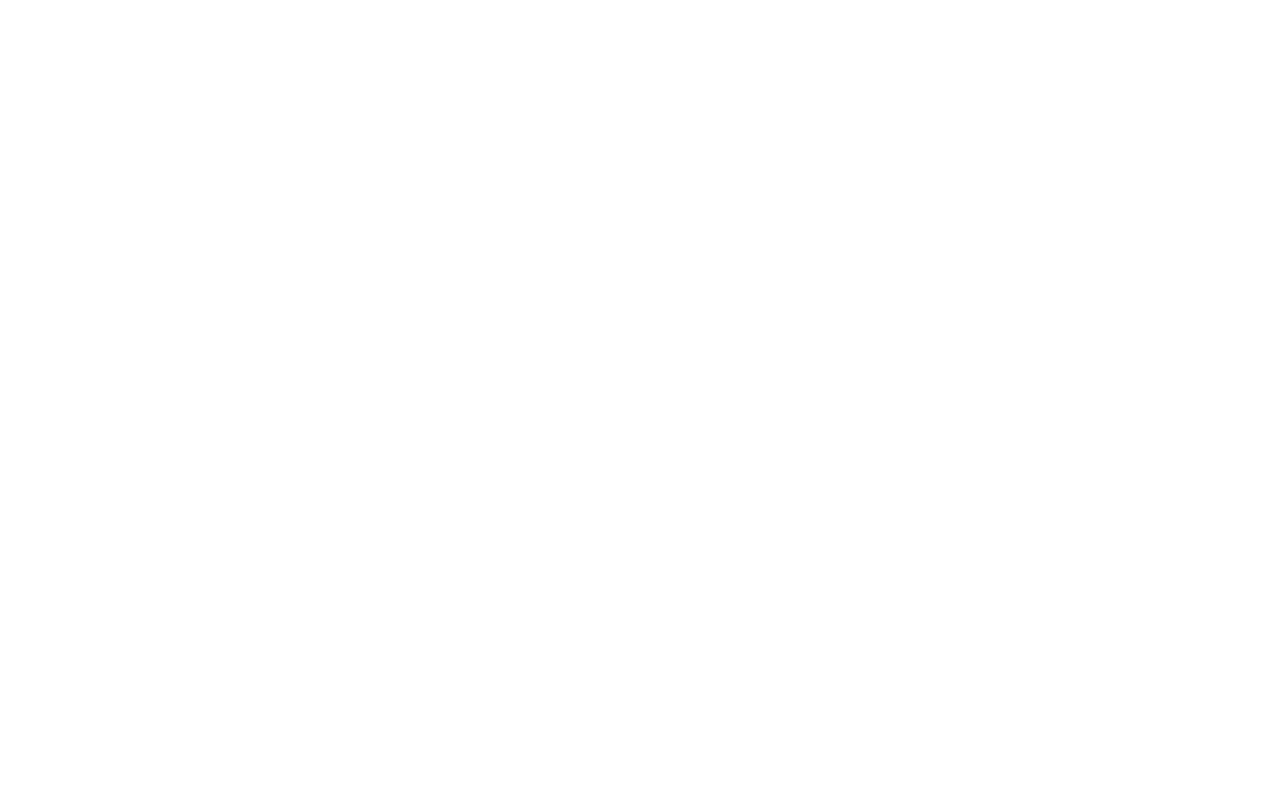
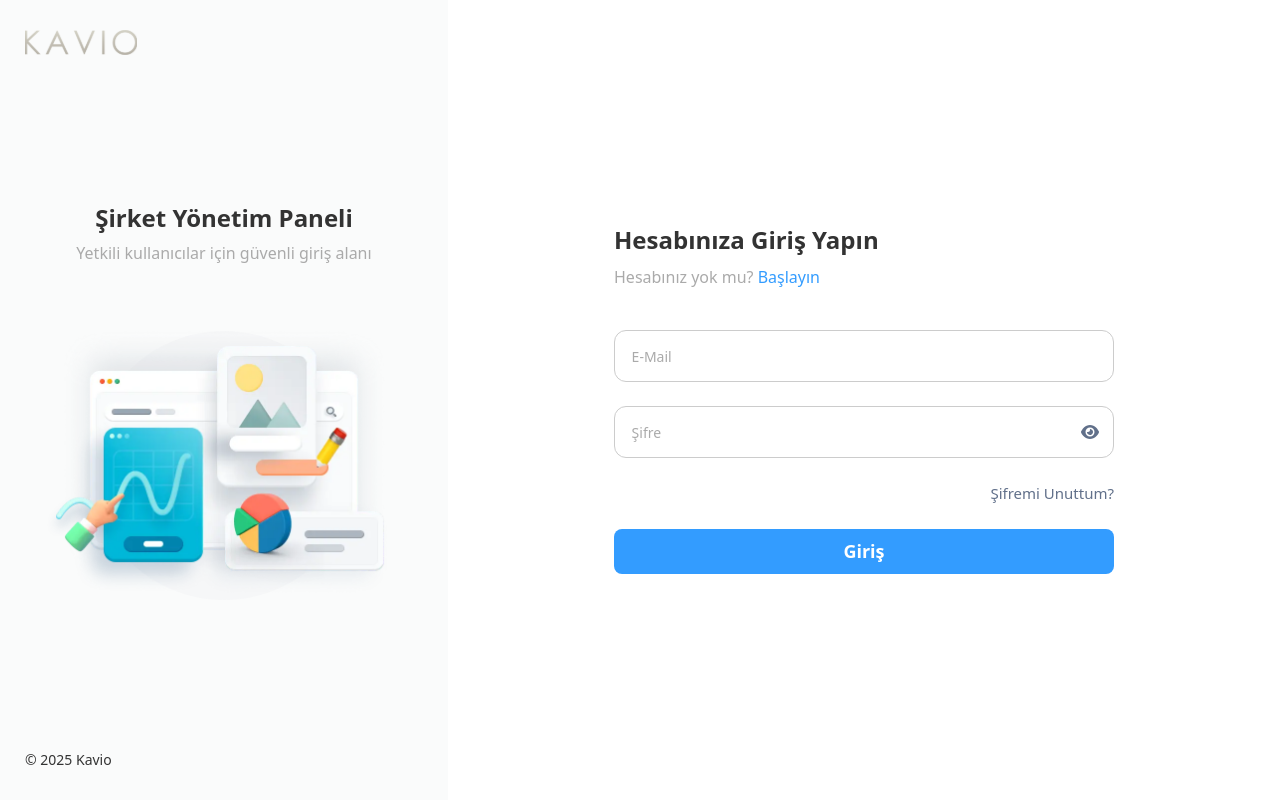
Before and after one commit to erayhacioglu/kavio_company_panel, a React (Vite) app: page /auth/login in a window 1280 px wide. Before the commit this address had no page. Built offline with nearby package versions, Linux system fonts and the light colour scheme.

Commit message:
login sayfası ui

```diff
--- a/src/App.jsx
+++ b/src/App.jsx
@@ -1,5 +1,6 @@
 import { Routes, Route, Navigate } from "react-router";
 import Layout from "./layouts/Layout";
+import AuthLayout from "./layouts/AuthLayout";
 import UserDetailLayout from "./layouts/UserLayout";
 import UserLayout from "./layouts/User";
 import Home from "./pages/Home";
@@ -18,6 +19,7 @@
 import SocialMediaPage from "./pages/User/SocialMedia";
 import CompanyPage from "./pages/User/Company";
 import CatalogPage from "./pages/User/Catalog";
+import Login from "./pages/Auth/Login";
 
 const App = () => {
   useTheme();
@@ -45,6 +47,9 @@
           <Route path="catalog" element={<CatalogPage />} />
         </Route>
       </Route>
+      <Route path="/auth" element={<AuthLayout />}>
+        <Route path="login" element={<Login/>}/>
+      </Route>
     </Routes>
   );
 };
--- /dev/null
+++ b/src/layouts/AuthLayout.jsx
@@ -0,0 +1,12 @@
+import { Outlet } from "react-router";
+import "../pages/Auth/auth.scss";
+
+const AuthLayout = () => {
+  return (
+    <>
+      <Outlet />
+    </>
+  );
+};
+
+export default AuthLayout;
--- /dev/null
+++ b/src/pages/Auth/Login.jsx
@@ -0,0 +1,84 @@
+import { useState } from "react";
+import { FaEye, FaEyeSlash } from "react-icons/fa6";
+import loginImg from "../../assets/images/login_img.png";
+import logo from "../../assets/images/logo.svg";
+import { Link } from "react-router";
+
+const Login = () => {
+  const [showPassword, setShowPassword] = useState(false);
+
+  return (
+    <div className="login_container">
+      <div className="login_brand">
+        <div className="login_brand_header">
+          <img src={logo} alt="KAVIO" className="logo_img" />
+        </div>
+        <div className="login_brand_content">
+          <div>
+            <h1 className="login_brand_title">Şirket Yönetim Paneli</h1>
+            <p className="login_brand_subtitle">
+              Yetkili kullanıcılar için güvenli giriş alanı
+            </p>
+          </div>
+          <img src={loginImg} alt="" className="login_illustration" />
+        </div>
+        <div className="login_brand_footer">
+          <p className="login_footer_text">
+            © {new Date().getFullYear()} Kavio
+          </p>
+        </div>
+      </div>
+
+      <div className="login_panel">
+        <div className="login_panel_header">
+          <h2 className="login_panel_title">Hesabınıza Giriş Yapın</h2>
+          <div className="login_panel_subtitle">
+            Hesabınız yok mu?&nbsp;<a className="login_panel_link">Başlayın</a>
+          </div>
+        </div>
+
+        <div className="login_panel_content">
+          <div className="field">
+            <input
+              id="email"
+              type="text"
+              placeholder=" "
+              autoComplete="username"
+            />
+            <label htmlFor="email">E-Mail</label>
+          </div>
+
+          <div className="field">
+            <input
+              id="password"
+              type={showPassword ? "text" : "password"}
+              placeholder=" "
+              autoComplete="current-password"
+            />
+            <label htmlFor="password">Şifre</label>
+
+            {/* Toggle button */}
+            <button
+              type="button"
+              className="password_toggle"
+              aria-label={showPassword ? "Şifreyi gizle" : "Şifreyi göster"}
+              aria-pressed={showPassword}
+              onMouseDown={(e) => e.preventDefault()}
+              onClick={() => setShowPassword((s) => !s)}
+            >
+              {showPassword ? <FaEyeSlash /> : <FaEye />}
+            </button>
+          </div>
+
+          <div className="forgot_password">
+            <Link className="forgot_password_link">Şifremi Unuttum?</Link>
+          </div>
+
+          <button className="login_panel_button">Giriş</button>
+        </div>
+      </div>
+    </div>
+  );
+};
+
+export default Login;
--- /dev/null
+++ b/src/pages/Auth/auth.scss
@@ -0,0 +1,204 @@
+/*Auth*/
+
+.login_container {
+  min-height: 100vh;
+  display: grid;
+  grid-template-columns: 35% 65%;
+  position: relative;
+  isolation: isolate;
+  .login_brand {
+    padding: 30px 0;
+    display: flex;
+    flex-direction: column;
+    align-items: flex-start;
+    justify-content: space-between;
+    background-color: #fafbfb;
+    .login_brand_header {
+      display: flex;
+      align-items: flex-start;
+      justify-content: center;
+      padding-left: 25px;
+    //   width: 100%;
+      .logo_img {
+        height: 25px;
+      }
+    }
+    .login_brand_content {
+      margin: 50px 0;
+      flex: 1;
+      width: 100%;
+      display: flex;
+      flex-direction: column;
+      align-items: center;
+      justify-content: center;
+      .login_brand_title {
+        font-size: 24px;
+        font-weight: 600;
+        color: #333;
+        text-align: center;
+      }
+      .login_brand_subtitle {
+        font-size: 16px;
+        font-weight: 500;
+        color: #aaa;
+        text-align: center;
+      }
+      .login_illustration {
+        margin-top: 50px;
+        max-width: 80%;
+        max-height: 80%;
+        object-fit: cover;
+      }
+    }
+    .login_brand_footer {
+      display: flex;
+      align-items: center;
+      justify-content: flex-start;
+      padding-left: 25px;
+      .login_footer_text {
+        font-size: 14px;
+        font-weight: 500;
+        color: #333;
+        margin: 0;
+        padding: 0;
+      }
+    }
+  }
+  .login_panel {
+    display: flex;
+    flex-direction: column;
+    align-items: center;
+    justify-content: center;
+    .login_panel_header {
+      width: 90%;
+      max-width: 500px;
+      margin-bottom: 25px;
+      .login_panel_title {
+        font-size: 24px;
+        font-weight: 600;
+        color: #333;
+        margin-bottom: 10px;
+      }
+      .login_panel_subtitle {
+        font-size: 16px;
+        font-weight: 500;
+        color: #aaa;
+        .login_panel_link {
+          color: #339cff !important;
+        }
+      }
+    }
+    .login_panel_content {
+      width: 90%;
+      max-width: 500px;
+      .field {
+        position: relative;
+        margin: 16px 0 24px;
+
+        input {
+          width: 100%;
+          padding: 14px 42px 12px 12px;
+          background: #fff;
+          color: #555;
+          border: 1px solid #ccc;
+          border-radius: 12px;
+          outline: none;
+          transition: border-color 0.18s ease, box-shadow 0.18s ease,
+            background-color 0.18s ease;
+        }
+        label {
+          position: absolute;
+          left: 12px;
+          top: 50%;
+          transform: translateY(-50%);
+          font-size: 14px;
+          color: #aaa;
+          pointer-events: none;
+          padding: 0 0.35rem;
+          background: transparent;
+          transition: transform 0.18s ease, color 0.18s ease,
+            font-size 0.18s ease, top 0.18s ease, background-color 0.18s ease,
+            padding 0.18s ease;
+        }
+        input:focus + label,
+        input:not(:placeholder-shown) + label {
+          top: -8px;
+          transform: none;
+          font-size: 12px;
+          color: #61708a;
+          background: #fff;
+          border-radius: 6px;
+        }
+        input:focus {
+          border-color: #61708a;
+          box-shadow: 0 0 0 3px rgba(97, 112, 138, 0.12);
+        }
+        // Şifre göster/gizle butonu
+        .password_toggle {
+          position: absolute;
+          right: 10px;
+          top: 50%;
+          transform: translateY(-50%);
+          display: inline-flex;
+          align-items: center;
+          justify-content: center;
+          width: 28px;
+          height: 28px;
+          border: none;
+          background: transparent;
+          cursor: pointer;
+          border-radius: 6px;
+          &:hover {
+            background: rgba(0, 0, 0, 0.05);
+          }
+          &:focus-visible {
+            outline: 2px solid #339cff;
+            outline-offset: 2px;
+          }
+          svg {
+            width: 18px;
+            height: 18px;
+            color: #61708a;
+          }
+        }
+      }
+      .forgot_password {
+        margin-bottom: 24px;
+        display: flex;
+        align-items: center;
+        justify-content: flex-end;
+        .forgot_password_link {
+          font-size: 15px;
+          font-weight: 500;
+          color: #61708a !important;
+        }
+      }
+      .login_panel_button {
+        width: 100%;
+        height: 45px;
+        border-radius: 8px;
+        background-color: #339cff;
+        color: #ffffff;
+        display: flex;
+        align-items: center;
+        justify-content: center;
+        font-weight: 600;
+        font-size: 18px;
+        transition: 150ms;
+        &:hover {
+          opacity: 0.85;
+        }
+      }
+    }
+  }
+}
+
+/* Responsive */
+@media only screen and (max-width: 1024px) {
+  .login_container {
+    grid-template-columns: 1fr;
+    .login_brand {
+      display: none;
+    }
+  }
+}
--- a/src/styles/base/reset.scss
+++ b/src/styles/base/reset.scss
@@ -72,3 +72,53 @@
 :target {
   scroll-margin-block: 5ex;
 }
+
+
+/* http://meyerweb.com/eric/tools/css/reset/
+   v2.0 | 20110126
+   License: none (public domain)
+*/
+
+html, body, div, span, applet, object, iframe,
+h1, h2, h3, h4, h5, h6, p, blockquote, pre,
+a, abbr, acronym, address, big, cite, code,
+del, dfn, em, img, ins, kbd, q, s, samp,
+small, strike, strong, sub, sup, tt, var,
+b, u, i, center,
+dl, dt, dd, ol, ul, li,
+fieldset, form, label, legend,
+table, caption, tbody, tfoot, thead, tr, th, td,
+article, aside, canvas, details, embed,
+figure, figcaption, footer, header, hgroup,
+menu, nav, output, ruby, section, summary,
+time, mark, audio, video {
+	margin: 0;
+	padding: 0;
+	border: 0;
+	font-size: 100%;
+	font: inherit;
+	vertical-align: baseline;
+}
+/* HTML5 display-role reset for older browsers */
+article, aside, details, figcaption, figure,
+footer, header, hgroup, menu, nav, section {
+	display: block;
+}
+body {
+	line-height: 1;
+}
+ol, ul {
+	list-style: none;
+}
+blockquote, q {
+	quotes: none;
+}
+blockquote:before, blockquote:after,
+q:before, q:after {
+	content: '';
+	content: none;
+}
+table {
+	border-collapse: collapse;
+	border-spacing: 0;
+}
```
Also changed, not shown: src/assets/images/login_img.png (added).
